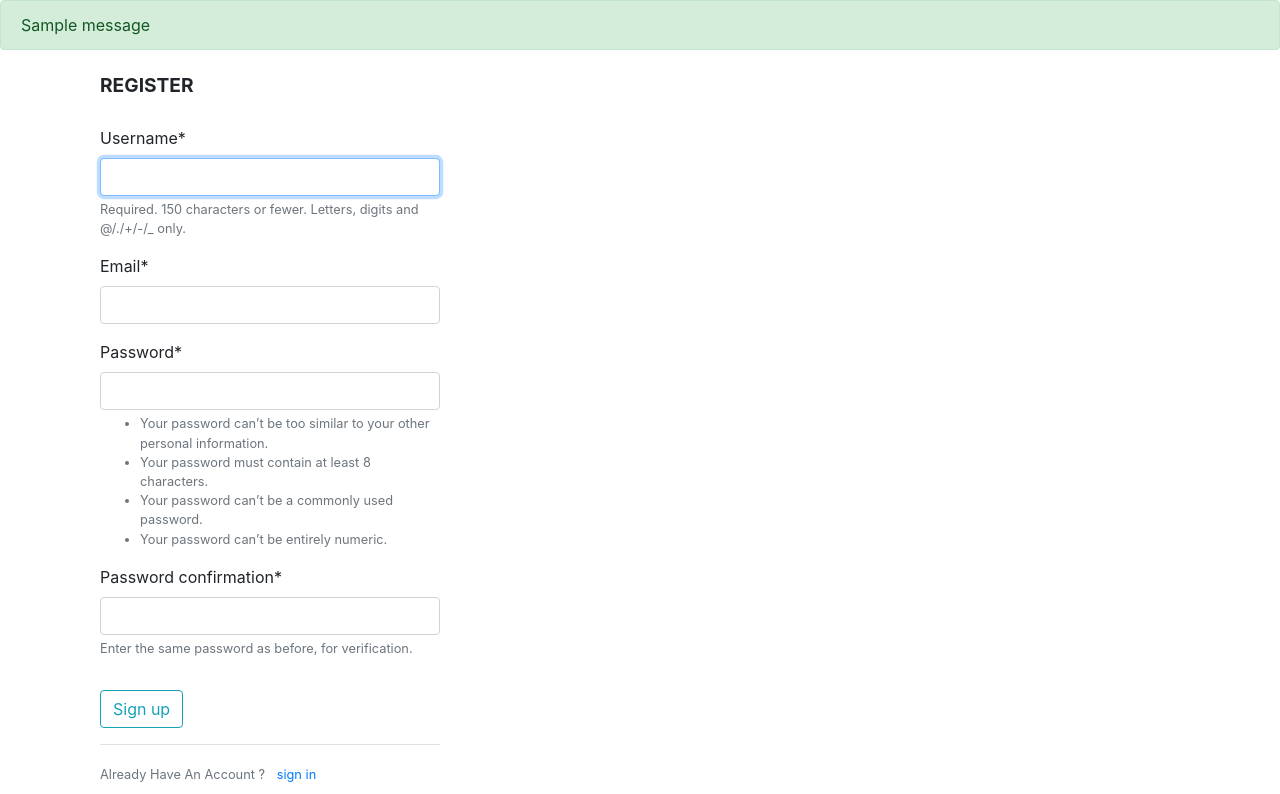
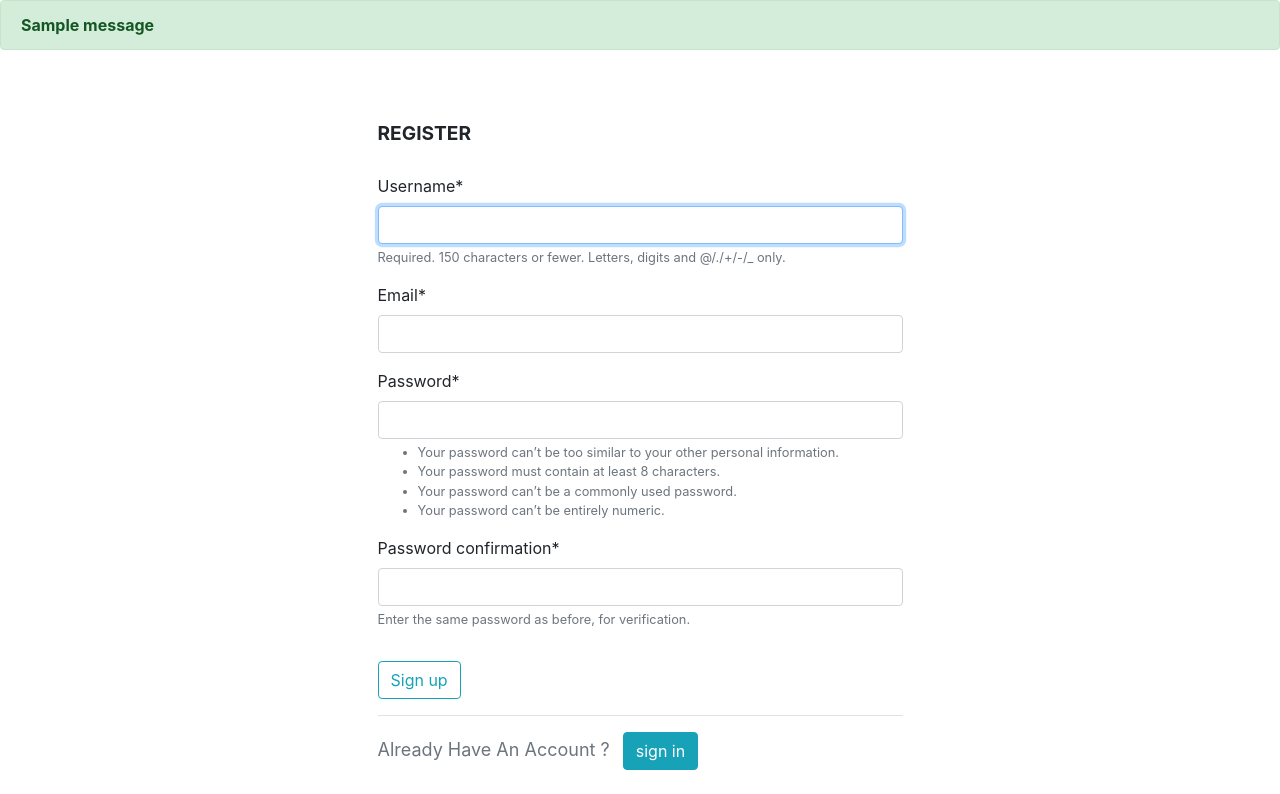
Before and after one commit to Frank1963-mpoyi/Django-login-and-logout-, a Django app: page /register in a window 1280 px wide. Shown: the part 56-850 px from the top of the page. Run offline with Django 3.2, Linux system fonts and the light colour scheme; one stand-in notice (Sample message) is shown; some libraries are stand-ins or nearby versions.

Commit message:
work on bootstrap login register

```diff
--- a/draft/templates/base.html
+++ b/draft/templates/base.html
@@ -17,7 +17,7 @@
 
         {% if messages %}
         {% for message in messages %}
-            <div class="alert alert-{{message.tags}}">
+            <div class="alert alert-{{message.tags}} font-weight-bold">
                 {{message}}
             </div>
         {% endfor %}
@@ -25,9 +25,9 @@
 
 
 
-        <div class="container">
-            <div class="row">
-                <div class="col mx-auto">
+        <div class="container ">
+            <div class="row ">
+                <div class="col">
                     {% block content %}
                     {% endblock content %}
 
--- a/draft/templates/draft/register.html
+++ b/draft/templates/draft/register.html
@@ -5,9 +5,20 @@
 
 
 {% block content%}
-<div class="container-fluid">
+
+<style>
+    .account-style {
+        font-size: 18px;
+
+    }
+
+
+</style>
+
+
+<div class="container mt-5">
 <div class="row">
-        <div class="col-6 col-m4 col-sm-4 col-xs-12">
+    <div class="col-6 mx-auto">
         <form method="POST">
             {% csrf_token %}
 
@@ -21,12 +32,16 @@
             </div>
         </form>
         <div class="border-top pt-3">
-                <small class="text-muted">
-                    Already Have An Account ? <a class ="ml-2" href="{% url 'login' %}"> sign in </a>
+            <small class="text-muted account-style">
+                Already Have An Account ? <a class ="ml-2 btn btn-info" href="{% url 'login' %}"> sign in </a>
             </small>
         </div>
+<br>
     </div>
 </div>
 </div>
 
+
+
+
 {% endblock %}
```
Also changed, not shown: draft/templates/draft/login.html (+15 -6 lines), draft/templates/draft/profile.html (+18 -0 lines), db.sqlite3. Lines whose indentation alone changed are shown as unchanged.
